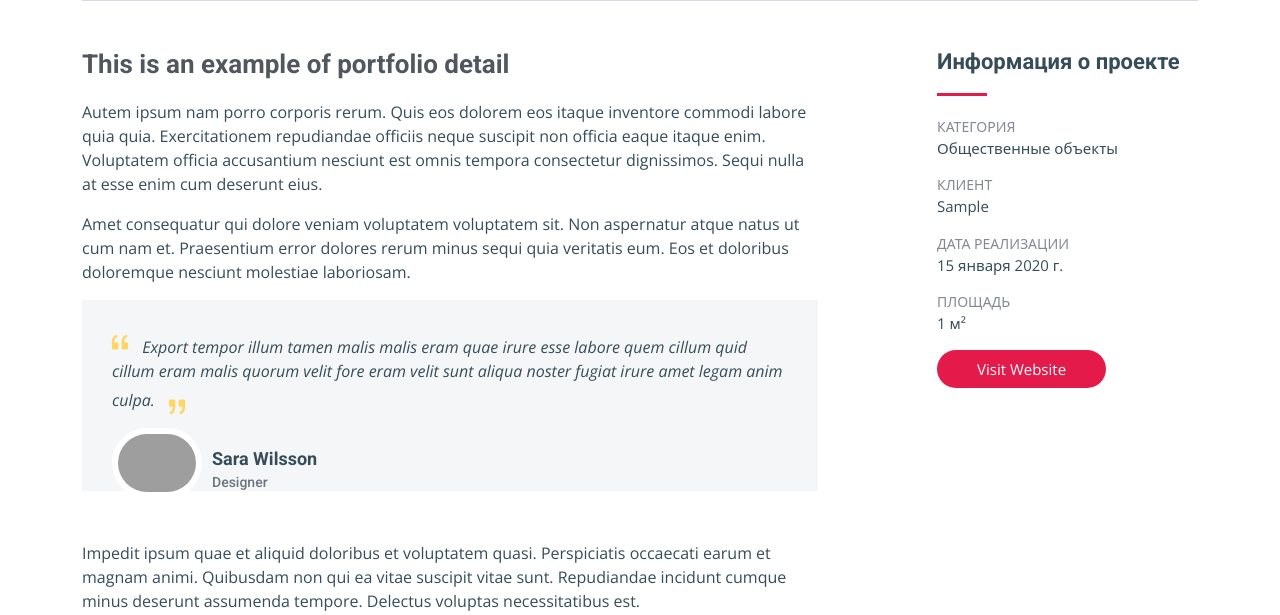
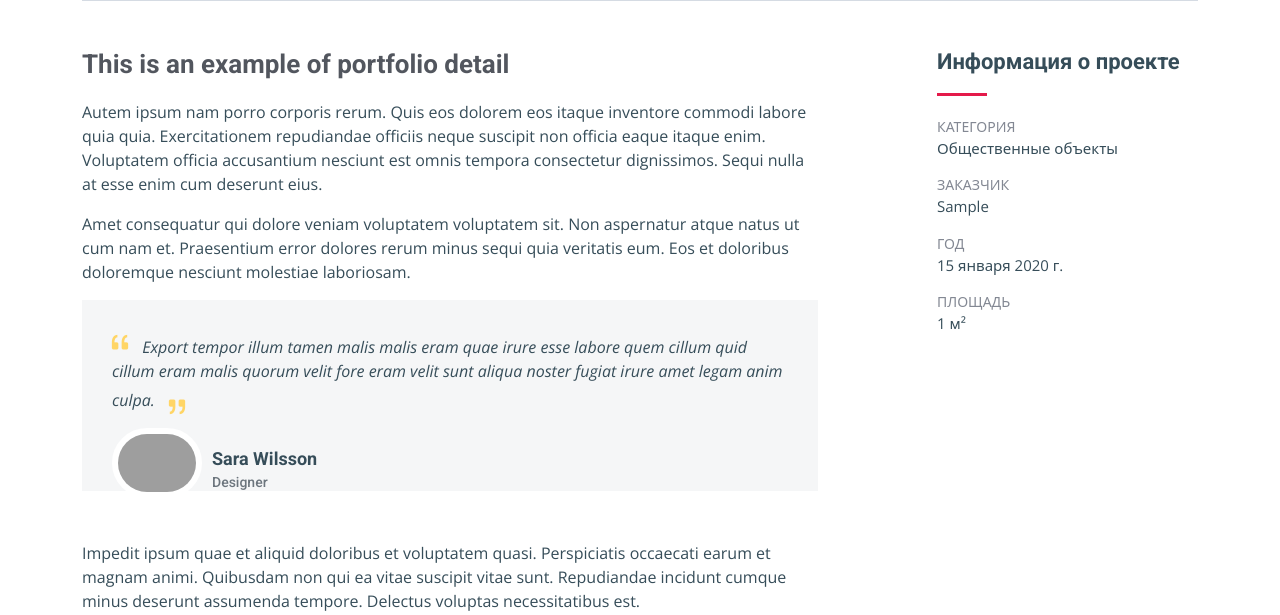
Before and after one commit to Zoobzick/PG, a Django app: page /project/1 in a window 1280 px wide. Shown: the part 1225-1840 px from the top of the page. Run offline with Django 4.2, Linux system fonts and the light colour scheme; tables that the repository leaves empty hold one stand-in row (values such as "Sample post"); grey boxes marked "Sample" are stand-in pictures; some libraries are stand-ins or nearby versions; grey boxes are pictures that could not be loaded.

Commit message:
huy poymi 4e

```diff
--- a/mainapp/templates/mainapp/project-detail.html
+++ b/mainapp/templates/mainapp/project-detail.html
@@ -79,10 +79,9 @@
               <h3>Информация о проекте</h3>
               <ul>
                 <li><strong>Категория</strong> <span>{{ project.get_category_display }}</span></li>
-                <li><strong>Клиент</strong> <span>{{ project.client }}</span></li>
-                <li><strong>Дата реализации</strong> <span>{{ project.date }}</span></li>
+                <li><strong>Заказчик</strong> <span>{{ project.client }}</span></li>
+                <li><strong>Год</strong> <span>{{ project.date }}</span></li>
                 <li><strong>Площадь</strong> <span>{{ project.area }} м²</span></li>
-                <li><a href="#" class="btn-visit align-self-start">Visit Website</a></li>
               </ul>
             </div>
           </div>
```
